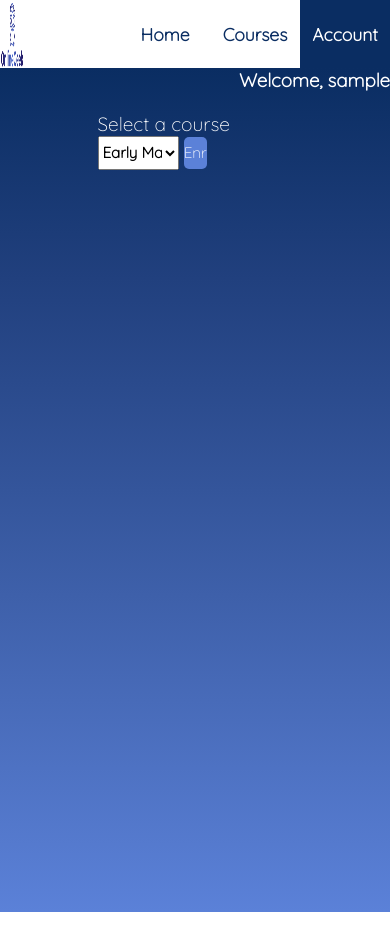
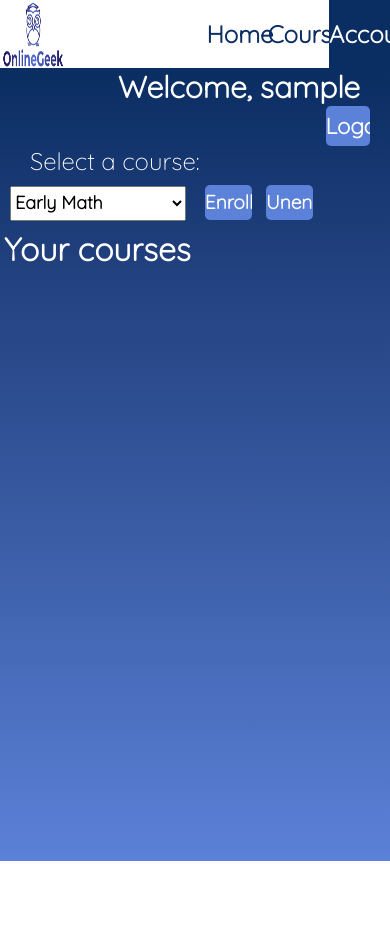
Before and after one commit to Buqeta/Projekti-Web, a PHP site: page /account.php?error=account in a window 390 px wide; the page is wider, and only the part inside the window is pictured. After the commit the page ends 861 px from the top of that part, so only its background shows below. Run offline with PHP 8.4, Linux system fonts and the light colour scheme; the visitor is signed in with stand-in values (Sample User, id 1); data that the repository does not hold is empty.

Commit message:
account(done)

```diff
--- a/Account/accountStyle.css
+++ b/Account/accountStyle.css
@@ -68,16 +68,37 @@
 
 .main{
     background-image: linear-gradient(to bottom, #0a2d62, #21407e, #34559b, #486bb9, #5b81d8);
-    height: 100vh;
+    height: 94vh;
+    overflow: auto;
 }
 
 #welcome{
     text-align: right;
+    margin-right: 30px;
+}
+
+#logoutForm{
+    text-align: right;
+    margin-right: 20px;
+    height: 30px;
+}
+
+#logout{
+    height: 100%;
+    width: 12%;
+    background-color: #5b81d8;
+    border-radius: 5px;
+    border: none;
+    font-size: 95%;
+    font-weight: bold;
 }
 
 #selectDiv{
     height: 10%;
     position: relative;
+    display: flex;
+    flex-direction: column;
+
 }
 
 #enrollForm{
@@ -114,4 +135,235 @@
     border-radius: 5px;
     border: none;
     font-size: 95%;
+    font-weight: bold;
 }
+
+
+#unenrollForm{
+    height: 80px;
+    position:absolute;
+}
+
+#errorMessage{
+    font-size: medium;
+}
+
+#yourCourses{
+    margin: 1%;
+}
+
+#coursesDiv{
+    width: 100%;
+    display: flex;
+    flex-direction: row;
+    flex-wrap: wrap;
+    justify-content: center;
+}
+
+.courses{
+    width: 180px;
+    margin: 1%;
+    height: 85px;
+    border-radius: 10px;
+    background-color: #6e96f29e;
+    display: flex;
+    flex-direction: column;
+    justify-content: center;
+    align-items: center;
+}
+
+
+.p{
+    font-size: larger;
+    text-align: center;
+    font-weight: bold;
+}
+
+
+/*-------smartphone (portrait and landscape)---------*/
+@media only screen and (min-device-width : 320px) and (max-device-width : 480px) {
+
+    .navBar{
+        height: 6vh;
+    }
+
+    .navList li {
+       height: 6vh;
+       width: 25%;
+    }
+
+    .navList li a{
+        font-size: 150%;
+    }
+
+    #logo {
+        height: 6vh;
+        width: 52%;
+    }
+    .main{
+        height: 94vh;
+
+    }
+
+    #welcome{
+        font-size: 40px;
+        margin-bottom: 18px;
+        margin-top: 18px;
+    }
+
+    #logoutForm{
+        height: 50px;
+    }
+
+    #logout{
+        font-size: xx-large;
+        width: 20%;
+    }
+
+    #selectDiv{
+        height: 6%;
+        margin-top: 20px;
+        margin-bottom: 10px;
+    }
+
+    #enrollForm{
+        height: 80%;
+        top: 10%;
+        width: 100%;
+        left: 0%;
+        right: 0%;
+
+    }
+
+
+    #label{
+        font-size: xx-large;
+    }
+
+    #select {
+        width: 45%;
+        height: 70%;
+        font-size: x-large;
+        margin: 10px;
+    }
+
+    #select option{
+        color: black;
+        font-size: xx-small;
+    }
+
+    #button{
+        height: 70%;
+        width: 12%;
+        font-size: x-large;
+        margin: 5px;
+
+    }
+
+    #unenrollForm{
+        height: 80px;
+        position:absolute;
+    }
+
+    #errorMessage{
+        font-size: xx-large;
+        text-align: center;
+    }
+
+    #yourCourses{
+        font-size: xxx-large;
+        margin-top: 40px;
+    }
+
+    .courses{
+        width: 370px;
+        margin: 3%;
+        height: 180px;
+        display: flex;
+    }
+
+
+    .p{
+        font-size: xx-large;
+    }
+
+
+
+}
+
+@media only screen and (min-device-width : 768px) and (max-device-width : 1024px) {
+
+    #logo {
+        width: 45%;
+    }
+
+    .navList li {
+        width: 25%;
+    }
+
+    .navList li a{
+        font-size: 150%;
+    }
+
+    #welcome{
+        font-size: 30px;
+    }
+
+    #logoutForm{
+        height: 40px;
+    }
+
+    #logout{
+        font-size: 22px;
+    }
+
+    #selectDiv{
+        height: 10%;
+        position: relative;
+        display: flex;
+        flex-direction: column;
+
+    }
+
+    #enrollForm{
+        height: 90%;
+        top: 0%;
+        width: 100%;
+        left: 0%;
+    }
+
+    #label{
+        font-size: x-large;
+        margin-left: 30px;
+    }
+
+    #select {
+        width: 45%;
+        height: 50%;
+        font-size: large;
+        margin: 10px;
+    }
+
+    #select option{
+        color: black;
+        width:100%;
+    }
+
+    #button{
+        height: 50%;
+        font-size: larger;
+        font-weight: bold;
+        margin: 5px;
+    }
+
+    #errorMessage{
+        font-size: larger;
+        text-align: center;
+    }
+
+    #yourCourses{
+        font-size: xx-large;
+    }
+
+
+}
--- /dev/null
+++ b/Includes/getCoursesUser.php
@@ -0,0 +1,23 @@
+<?php
+require 'connectDB.php';
+
+
+$userID = $_SESSION['userID'];
+
+$sql = "SELECT c.Course_Name
+        FROM user u INNER JOIN user_course uc
+        ON u.UserID = uc.User_ID
+        INNER JOIN course c
+        ON c.CourseID = uc.CourseID
+        WHERE u.UserID = '$userID'";
+$result = mysqli_query($conn, $sql);
+$data = array();
+if(mysqli_num_rows($result) > 0){
+    while($row = mysqli_fetch_assoc($result)){
+        $data[] = $row;
+    }
+}
+
+$coursesUser = array_column($data, 'Course_Name'); //array_column - kthen vlerat nga nje kolone e vetme e input array-t
+
+//echo '<br>'.sizeof($coursesUser);
--- a/Includes/loginVerify.php
+++ b/Includes/loginVerify.php
@@ -1,8 +1,5 @@
 <?php
 
-$user = $_POST['username'];
-
-echo "<p>".$user."</p>";
 
 
 if(isset($_POST['LogInBtn'])){
--- a/account.php
+++ b/account.php
@@ -1,5 +1,6 @@
 <?php
     session_start();
+    include "Includes/getCoursesUser.php";
 ?>
 <!DOCTYPE html>
 <html>
@@ -24,23 +25,25 @@
                     <li><a href="index.php">Home</a></li>
                     <li><a href="subPages/Courses.php">Courses</a></li>
                     <li id="login"><a href="account.php" id="aLog">Account</a></li>
-                    <!--li><a href="#"><br>Login</a></li-->
                 </ul>
             </div>
         </div>
         <div class="main" id="main-div">
             <h3 id="welcome">Welcome, <?php echo $_SESSION['Username']?></h3>
+            <form id = "logoutForm" action = 'Includes/logout.php' method = "post">
+                <input type = "submit" id = 'logout' name  = 'logoutBtn' value = 'Logout'></input>
+            </form>
 
             <div id = "selectDiv">
             <form action = "Includes/enroll.php" method="POST" id="enrollForm">
-                <label id = "label">Select a course</label>
+                <label id = "label">Select a course: </label>
                 <select name = "Courses" id = "select">
                 <option value="Early Math">Early Math</option>
                 <option value="Kindergarten">Kindergarten</option>
                 <option value="1st-8th grade Math">1st-8th grade Math</option>
                 <option value="Arithmetic">Arithmetic</option>
                 <option value="Basic Geometry">Basic Geometry</option>
-                <option value="Pre-algbebra">Pre-algbebra</option>
+                <option value="Pre-algebra">Pre-algebra</option>
                 <option value="Algebra basics">Algebra basics</option>
                 <option value="Algebra 1">Algebra 1</option>
                 <option value="High school geometry">High school geometry</option>
@@ -82,9 +85,44 @@
                 <option value="Computer Science">Computer Science</option>
                 </select>
 
-                <input type = "submit" name = "enroll" value = "Enroll" id="button">
+                <input type = "submit" name = "enroll" value = "Enroll" id="button"></input>
+                <input type = "submit" name = "unenroll" value = "Unenroll" id="button"></input>
+                <?php
+                    if(isset($_GET['error'])){
+
+                        echo '<p id = "errorMessage">';
+                        if($_GET['error'] == 'alreadyEnrolled')
+                            echo 'You can\'t enroll in that course, because you\'re already enrolled!';
+                        else if($_GET['error'] == 'insert')
+                            echo 'Something went wrong!';
+                        else if($_GET['error'] == 'courseID')
+                            echo 'Something went wrong!';
+                        else if($_GET['error'] == 'notEnrolled')
+                            echo 'You can\'t unenroll from that course, because you\'re not enrolled!';
+                        else if($_GET['error'] == 'delete')
+                            echo 'Something went wrong!';
+                        else if($_GET['error'] == 'courseID2')
+                            echo 'Something went wrong!';
+                        else
+                            echo '';
+
+                        echo '</p>';
+                    }
+                ?>
             </form>
             </div>
 
+            <h3 id = "yourCourses">Your courses</h3>
+            <div id = coursesDiv>
+
+                <?php
+                    foreach($coursesUser as $course){
+                        echo '<div class = "courses">';
+                        echo '<p class = "p" name = "course">'.$course.'</p>';
+                        echo '</div>';
+                    }
+                ?>
+            </div>
         </div>
-        <h1>sds</h1>
+    </body>
+</html>
```
Also changed, not shown: Includes/enroll.php (+105 -0 lines), Register.php (+5 -2 lines).
